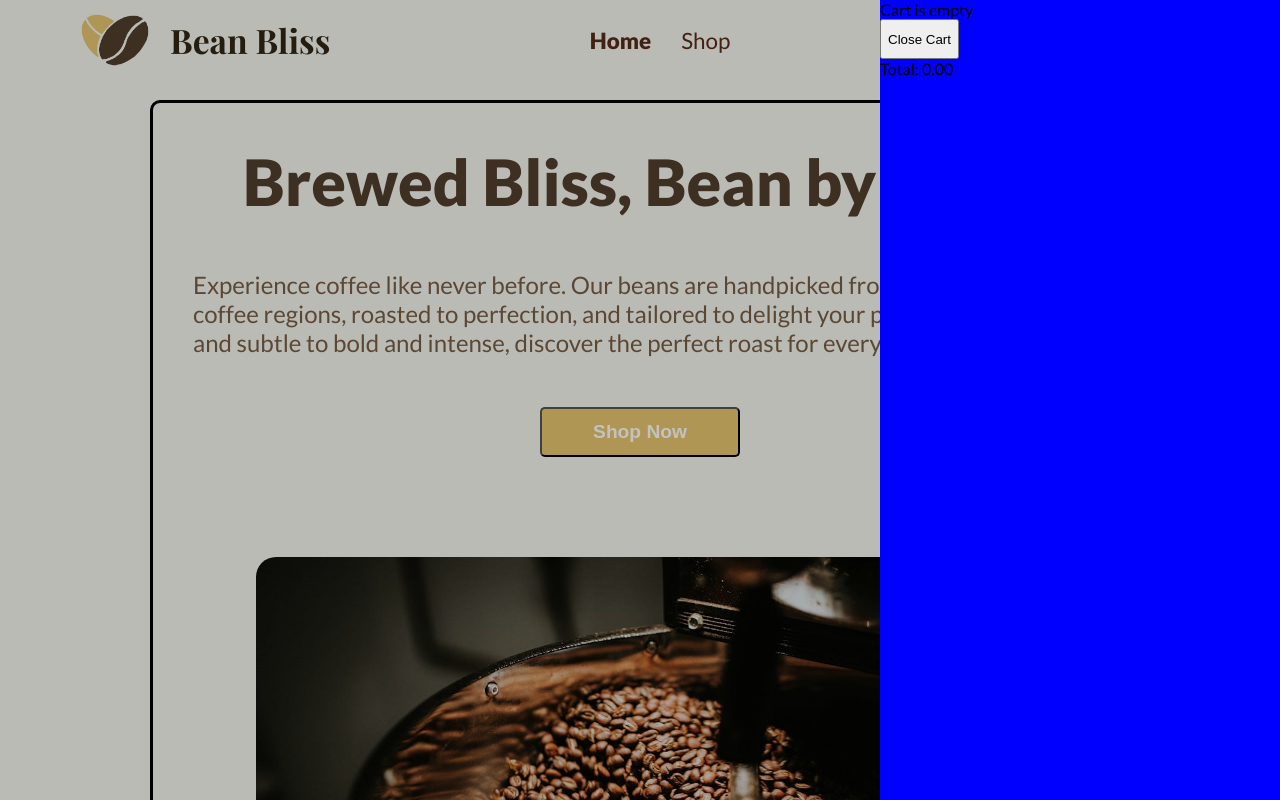
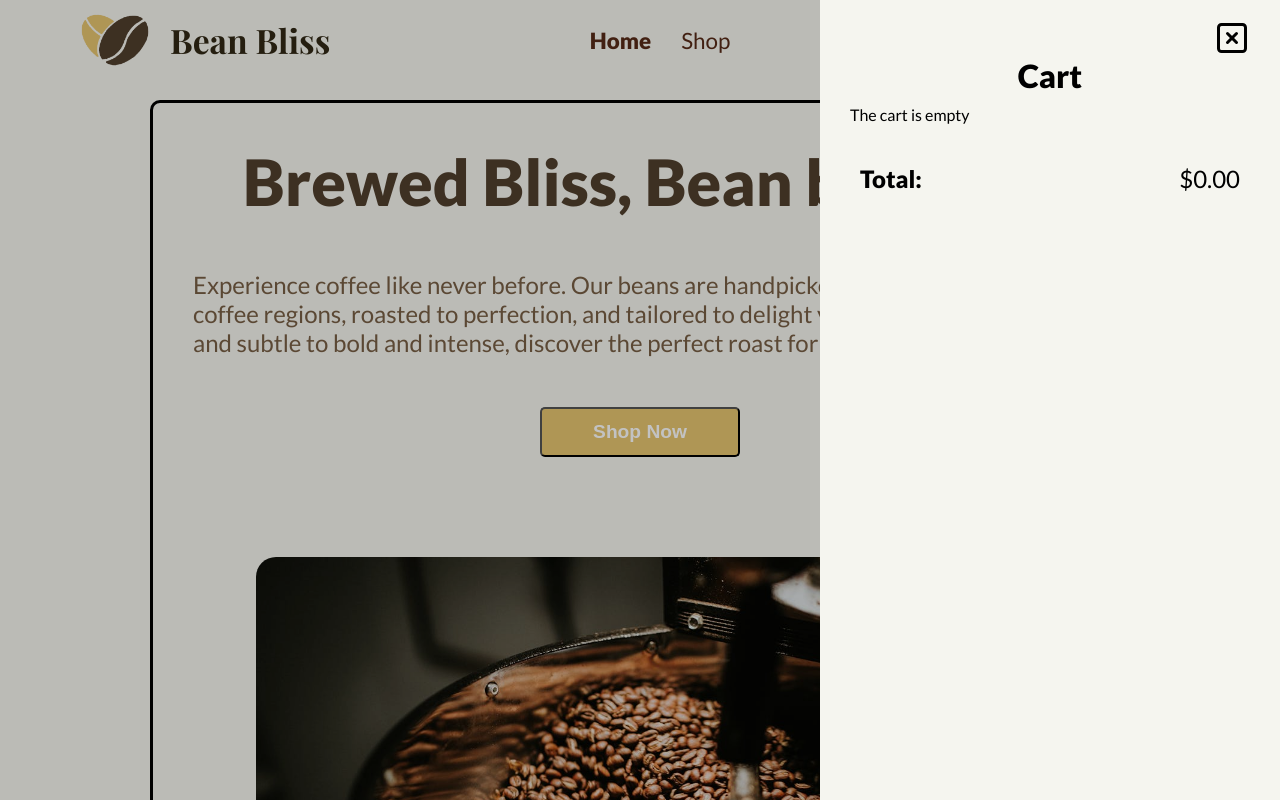
Before and after one commit to LaithAlnajjar/bean-bliss, a React (Vite) app: page / in a window 1280 px wide. Both pictures are taken after a click on the icon 1180 px from the left and 40 px from the top of the page. Shown: the top 800 px of the page. Built offline with nearby package versions, Linux system fonts and the light colour scheme; a web font is replaced by a local one.

Commit message:
style: style Cart Component

```diff
--- a/src/components/Cart/Cart.jsx
+++ b/src/components/Cart/Cart.jsx
@@ -1,6 +1,7 @@
 import { useEffect } from "react";
 import styles from "./Cart.module.css";
 import propTypes from "prop-types";
+import { SquareX } from "lucide-react";
 
 export default function Cart({
   cartOpen,
@@ -12,7 +13,12 @@ export default function Cart({
 }) {
   useEffect(() => {
     const body = document.querySelector("body");
-    body.classList.toggle("disabled");
+    if (cartOpen) {
+      body.classList.add("disabled");
+    }
+    return () => {
+      body.classList.remove("disabled");
+    };
   }, [cartOpen]);
 
   const handleDecrement = (id, amount) => {
@@ -67,28 +73,43 @@ export default function Cart({
     <>
       <div className={styles["overlay"]}></div>
       <div className={styles["container"]}>
+        <SquareX
+          className={styles["close"]}
+          size={36}
+          onClick={() => {
+            setCartOpen(false);
+          }}
+        />
+        <h2 className={styles["title"]}>Cart</h2>
         <div>
           {cartItems.length === 0 ? (
-            <div> Cart is empty </div>
+            <div className={styles["empty"]}> The cart is empty </div>
           ) : (
+            //if cart contains item, loop over them and display each along withi increment/decrement buttons
             cartItems.map((curItem) => {
               return (
-                <div key={curItem.item.id}>
+                <div className={styles["product"]} key={curItem.item.id}>
                   <img
                     className={styles["product-image"]}
                     src={curItem.item.image_url}
                   />{" "}
-                  <div>{curItem.item.name}</div>
-                  <div>
+                  <div className={styles["product-name"]}>
+                    {curItem.item.name}
+                  </div>
+                  <div className={styles["change"]}>
                     <button
+                      className={styles["button"]}
                       onClick={() =>
                         handleDecrement(curItem.item.id, curItem.count)
                       }
                     >
                       -
                     </button>
-                    {curItem.count}
-                    <button onClick={() => handleIncrement(curItem.item.id)}>
+                    <div className={styles["count"]}>{curItem.count}</div>
+                    <button
+                      className={styles["button"]}
+                      onClick={() => handleIncrement(curItem.item.id)}
+                    >
                       +
                     </button>
                   </div>
@@ -97,15 +118,8 @@ export default function Cart({
             })
           )}
         </div>
-        <button
-          onClick={() => {
-            setCartOpen(false);
-          }}
-        >
-          Close Cart
-        </button>
         <div className={styles["price"]}>
-          Total:{" "}
+          <div className={styles["total"]}>Total: </div>$
           {cartItems
             .reduce(
               (accumulator, currentValue) =>
--- a/src/components/Cart/Cart.module.css
+++ b/src/components/Cart/Cart.module.css
@@ -1,15 +1,3 @@
-.container {
-  position: absolute;
-  right: -400px;
-  height: 100vh;
-  background-color: blue;
-  overflow: auto;
-  width: 400px;
-  animation: slide-in-anim 300ms forwards;
-  overflow: hidden;
-  z-index: 5;
-}
-
 .overlay {
   position: absolute;
   height: 100vh;
@@ -18,9 +6,108 @@
   background-color: rgba(0, 0, 0, 0.24);
 }
 
+.container {
+  position: absolute;
+  padding: 20px 30px;
+  display: flex;
+  flex-direction: column;
+  right: -500px;
+  height: 100%;
+  background-color: #f5f5ef;
+  overflow: auto;
+  width: 400px;
+  animation: slide-in-anim 300ms forwards;
+  z-index: 5;
+  overflow-y: scroll;
+}
+
+.product-image,
+.product-name,
+.count {
+  flex-basis: 0;
+  flex-grow: 1;
+}
+
+.close {
+  align-self: flex-end;
+  min-height: 36px;
+}
+
+.close:hover {
+  cursor: pointer;
+}
+
+.title {
+  text-align: center;
+  padding: 0;
+  margin: 0;
+  font-size: 2rem;
+  font-weight: 1000;
+}
+
+.product {
+  padding: 10px;
+  display: flex;
+  align-items: center;
+  justify-content: space-between;
+}
+
+.product-name {
+  padding: 0px 5px;
+  font-size: 1.2rem;
+  text-align: center;
+}
+
 .product-image {
-  width: 100px;
+  border: 2px black solid;
+  border-radius: 5px;
+  width: 95px;
   height: auto;
+}
+
+.change {
+  padding: 0px 5px;
+  display: flex;
+  gap: 8px;
+  align-items: center;
+}
+
+.count {
+  font-size: 1.4rem;
+  font-weight: 1000;
+}
+
+.button {
+  background-color: #e6c570;
+  color: white;
+  font-weight: 1000;
+  display: grid;
+  place-content: center;
+  font-size: 1.3rem;
+  border: none;
+  border-radius: 100%;
+  width: 30px;
+  height: 30px;
+}
+
+.button:hover {
+  cursor: pointer;
+}
+
+.empty {
+  padding: 10px 0px;
+}
+
+.total {
+  font-weight: 1000;
+}
+
+.price {
+  display: flex;
+  justify-content: space-between;
+  padding: 30px 10px;
+  margin-bottom: 20px;
+  font-size: 1.5rem;
 }
 
 @keyframes slide-in-anim {
```
